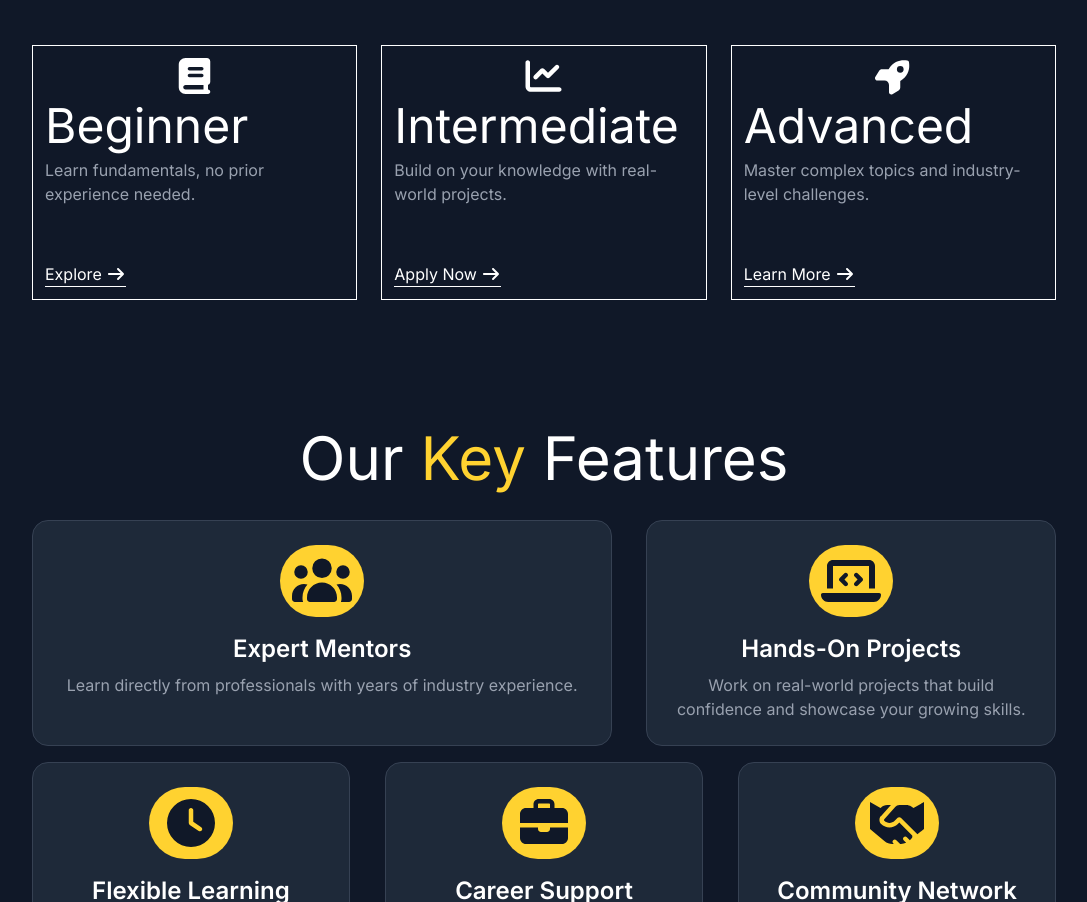
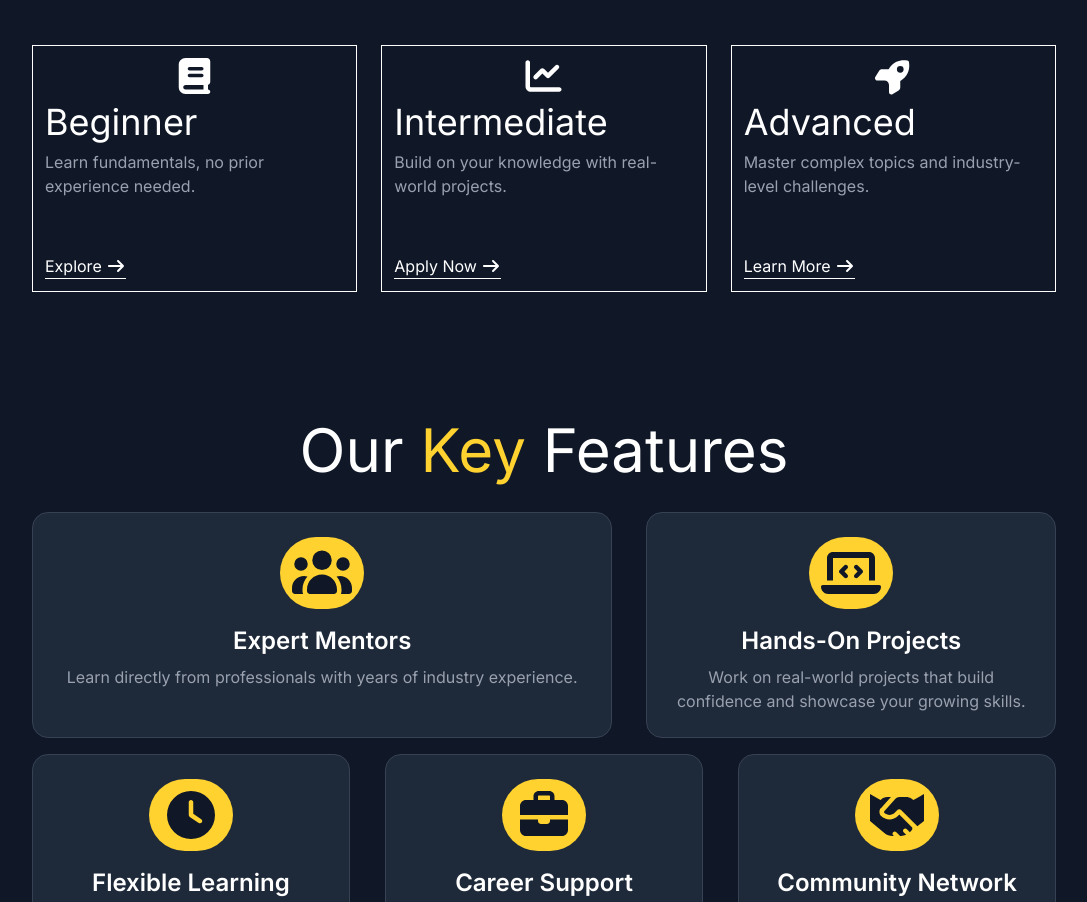
Before and after one commit to omarahmedfcb/Tech-Academy, a website: page index.html in a window 1280 px wide. Shown: the part 815-1717 px from the top of the page, without its empty margins (96-1183 px from the left). Drawn offline with Linux system fonts and the light colour scheme.

Commit message:
first commit

```diff
--- a/index.html
+++ b/index.html
@@ -242,7 +242,7 @@
             class="flex flex-col hover:scale-105 items-start p-3 gap-2 border-1 border-white hover:border-amber-300 transition"
           >
             <i class="fa-solid fa-book self-center text-4xl"></i>
-            <h4 class="text-3xl sm:text-5xl">Beginner</h4>
+            <h4 class="text-3xl sm:text-4xl">Beginner</h4>
             <p class="text-gray-400">
               Learn fundamentals, no prior experience needed.
             </p>
@@ -256,7 +256,7 @@
             class="flex flex-col hover:scale-105 items-start p-3 gap-2 border-1 border-white hover:border-amber-300 transition"
           >
             <i class="fa-solid fa-chart-line self-center text-4xl"></i>
-            <h4 class="text-3xl sm:text-5xl">Intermediate</h4>
+            <h4 class="text-3xl sm:text-4xl">Intermediate</h4>
             <p class="text-gray-400">
               Build on your knowledge with real-world projects.
             </p>
@@ -270,7 +270,7 @@
             class="flex flex-col hover:scale-105 items-start md:col-span-2 lg:col-span-1 p-3 gap-2 border-1 border-white hover:border-amber-300 transition"
           >
             <i class="fa-solid fa-rocket self-center text-4xl"></i>
-            <h4 class="text-3xl sm:text-5xl">Advanced</h4>
+            <h4 class="text-3xl sm:text-4xl">Advanced</h4>
             <p class="text-gray-400">
               Master complex topics and industry-level challenges.
             </p>
--- a/package.json
+++ b/package.json
@@ -2,8 +2,8 @@
   "name": "my-project",
   "version": "1.0.0",
   "scripts": {
-    "dev": "tailwindcss -i ./src/input.css -o ./dist/output.css --watch ./main/*.html",
-    "build": "tailwindcss -i ./src/input.css -o ./dist/output.css --minify ./main/*.html"
+    "dev": "tailwindcss -i ./src/input.css -o ./dist/output.css --watch ./*.html",
+    "build": "tailwindcss -i ./src/input.css -o ./dist/output.css --minify ./*.html"
   },
   "dependencies": {
     "@tailwindcss/cli": "^4.1.12",
```
Also changed, not shown: dist/output.css.
